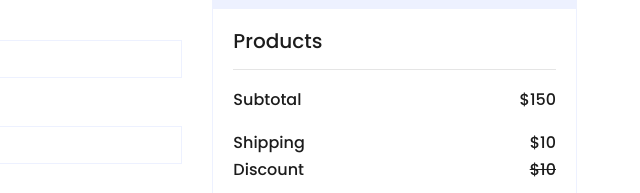
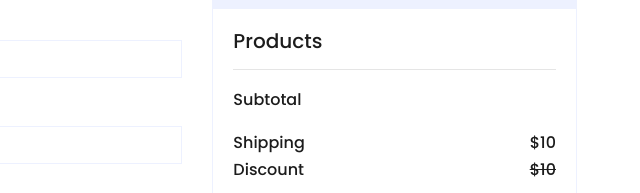
Before and after one commit to SOO7H/FrontEndAssignment5, a plain HTML site: page checkout.html in a window 1280 px wide. Shown: the part 434-627 px from the top of the page, 640-1280 px from the left. Drawn offline with nearby package versions, Linux system fonts and the light colour scheme; a script that the page names is missing.

Commit message:
checkout

```diff
--- a/checkout.html
+++ b/checkout.html
@@ -217,7 +217,7 @@
                         <hr class="mt-0" id="hr">
                         <div class="d-flex justify-content-between mb-3 pt-1">
                             <h6 class="font-weight-medium">Subtotal</h6>
-                            <h6 class="font-weight-medium" id="subtotal">$150</h6>
+                            <h6 class="font-weight-medium" id="subtotal"></h6>
                         </div>
                         <div class="d-flex justify-content-between">
                             <h6 class="font-weight-medium">Shipping</h6>
```
